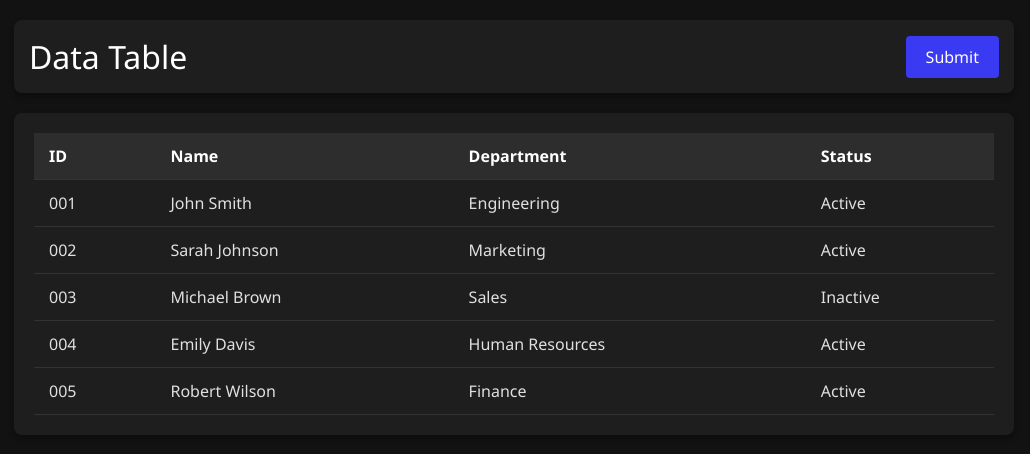
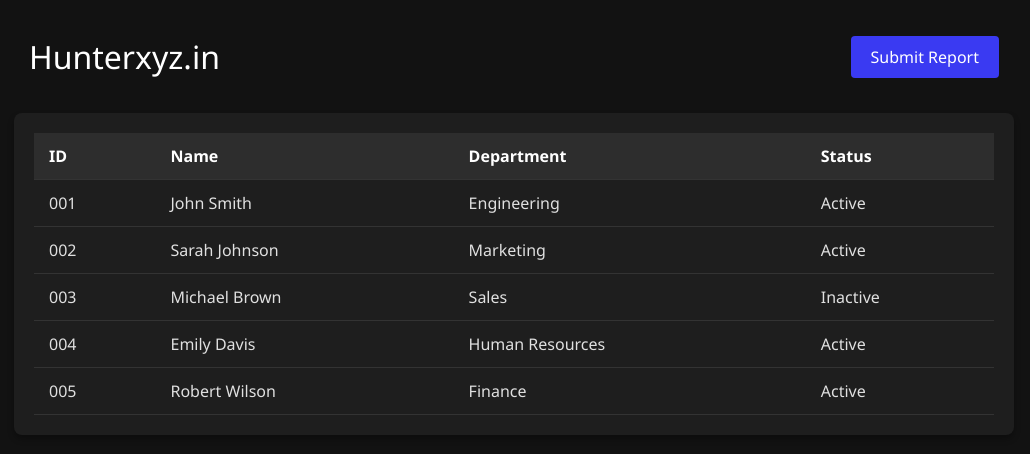
Before and after one commit to freehuntxyz/huntxyz.in, a plain HTML site: page index.html in a window 1280 px wide. Shown: the whole page, without its empty margins (126-1156 px from the left). Drawn offline with Linux system fonts and the light colour scheme.

Commit message:
index.html

```diff
--- a/index.html
+++ b/index.html
@@ -30,9 +30,7 @@
             align-items: center;
             margin-bottom: 20px;
             padding: 15px;
-            background-color: #1e1e1e;
-            border-radius: 8px;
-            box-shadow: 0 4px 6px rgba(0, 0, 0, 0.3);
+            background-color: transparent;
         }
 
         h1 {
@@ -100,8 +98,8 @@
 <body>
     <div class="container">
         <div class="header">
-            <h1>Data Table</h1>
-            <button class="submit-btn">Submit</button>
+            <h1>Hunterxyz.in</h1>
+            <button class="submit-btn">Submit Report</button>
         </div>
 
         <div class="table-container">
```
